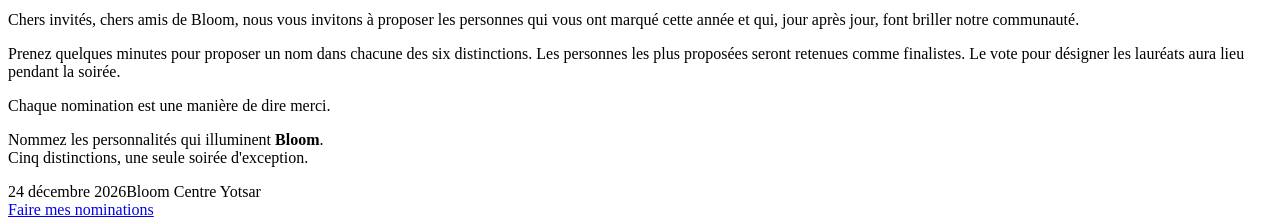
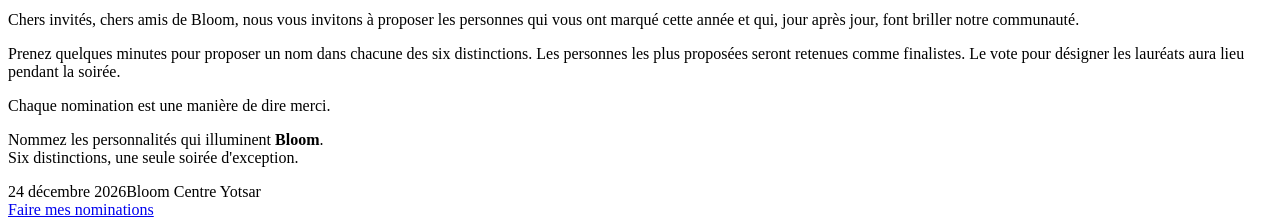
Before and after one commit to Meango456/AWARDS-bloom-yotsar, a React (Vite) app: page / in a window 1280 px wide. Shown: the part 1200-1421 px from the top of the page. Built offline with nearby package versions, Linux system fonts and the light colour scheme; no server answers; the HTML template or start-up script is replaced by a standard one; a web font is replaced by a local one.

Commit message:
Update distinction count in Hero component

```diff
--- a/src/components/Hero.jsx
+++ b/src/components/Hero.jsx
@@ -44,7 +44,7 @@ export default function Hero() {
       <motion.p {...fade(1)} className="hero-sub">
         Nommez les personnalités qui illuminent <strong>Bloom</strong>.
         <br />
-        Cinq distinctions, une seule soirée d'exception.
+        Six distinctions, une seule soirée d'exception.
       </motion.p>
 
       <motion.div {...fade(1.15)} className="hero-meta">
```
